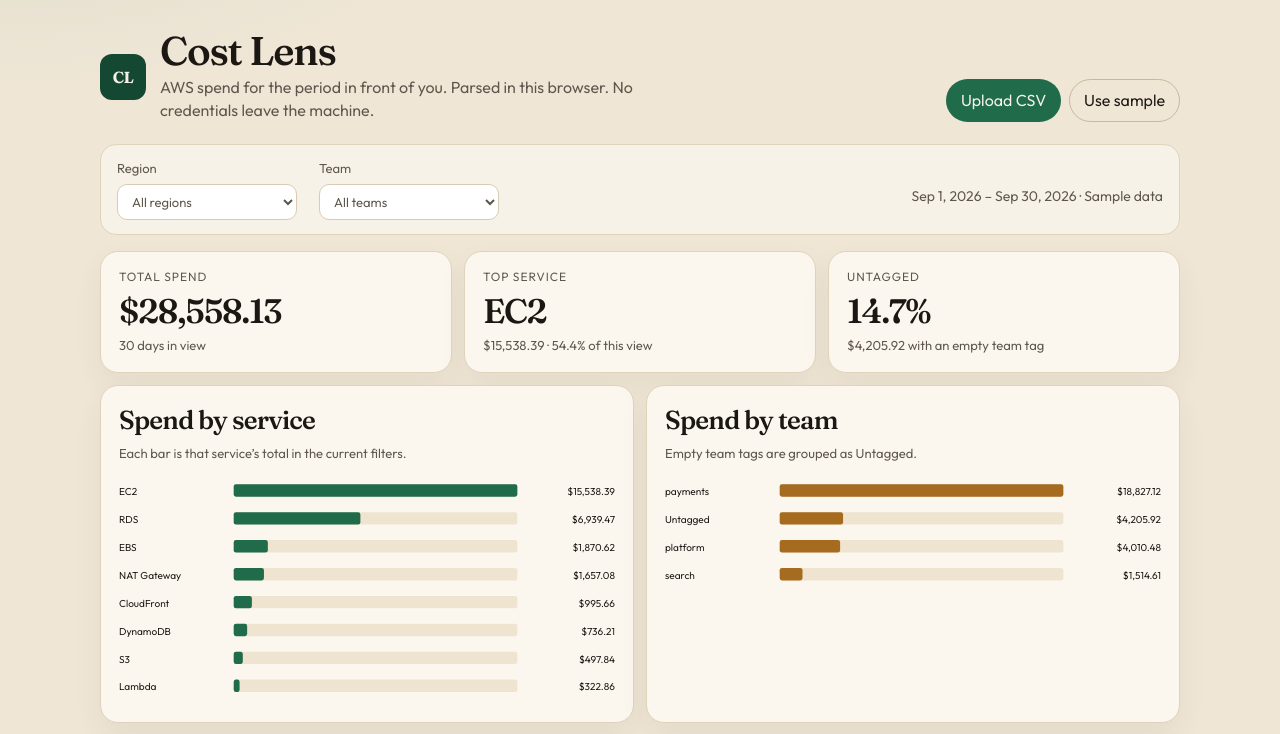
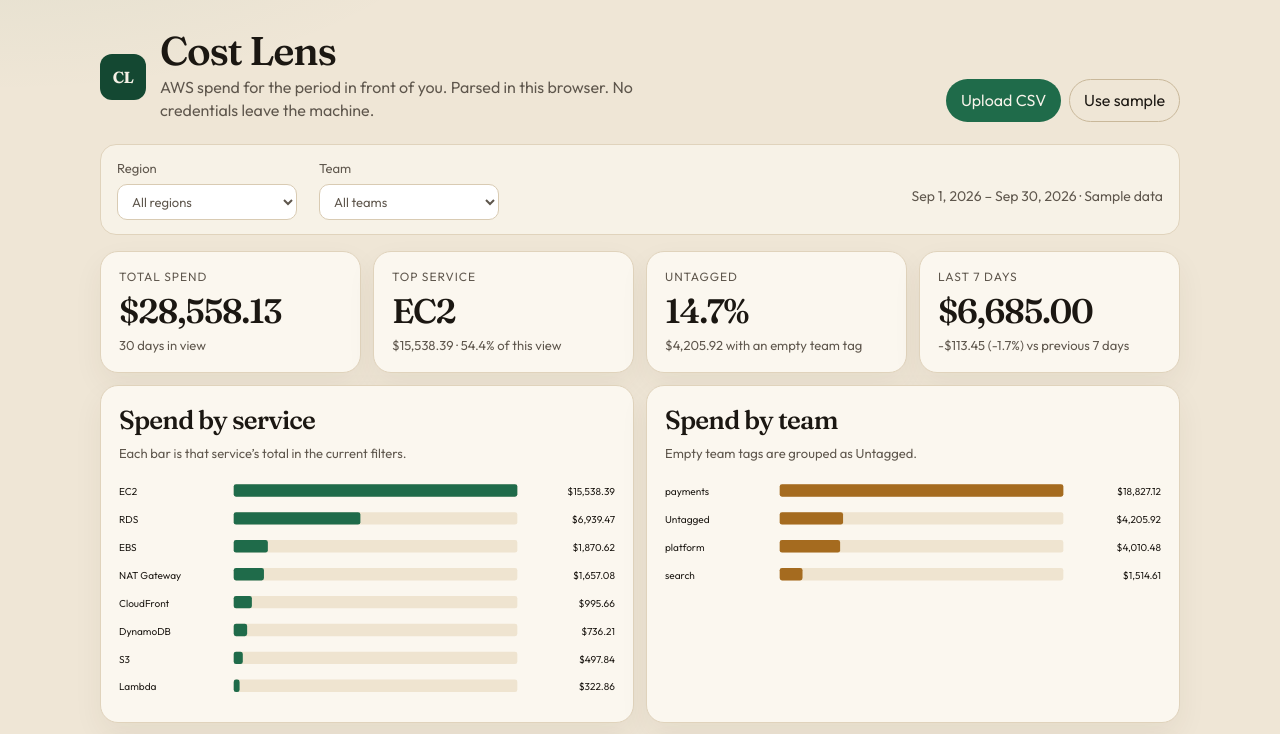
Before and after one commit to rabiya-cursor/gauntlet-app-demo, a website built with Vite: page index.html in a window 1280 px wide. Shown: the top 734 px of the page. Built offline with nearby package versions, Linux system fonts and the light colour scheme.

Commit message:
Add Last 7 days vs previous 7 days spend card

```diff
--- /dev/null
+++ b/src/lib/weekOverWeek.ts
@@ -0,0 +1,46 @@
+import type { CostRow } from "./types";
+
+export const WINDOW_DAYS = 7;
+
+export type WeekOverWeek = {
+  /** Spend in the 7 calendar days ending on the latest date in the rows (inclusive). */
+  currentUsd: number;
+  /** Spend in the 7 calendar days before that window. */
+  previousUsd: number;
+  changeUsd: number;
+  /** Fraction (0.12 means +12%), or null when previousUsd is 0. */
+  changePct: number | null;
+  currentStart: string;
+  currentEnd: string;
+  previousStart: string;
+  previousEnd: string;
+};
+
+/** Shift an ISO date (YYYY-MM-DD) by a number of calendar days, in UTC. */
+export function shiftDay(iso: string, days: number): string {
+  const date = new Date(`${iso}T00:00:00Z`);
+  date.setUTCDate(date.getUTCDate() + days);
+  return date.toISOString().slice(0, 10);
+}
+
+/** Compare the last 7 days of spend with the 7 days before that, for whatever rows are passed in. */
+export function weekOverWeek(rows: CostRow[]): WeekOverWeek | null {
+  if (rows.length === 0) return null;
+
+  const currentEnd = rows.reduce((latest, row) => (row.date > latest ? row.date : latest), rows[0].date);
+  const currentStart = shiftDay(currentEnd, -(WINDOW_DAYS - 1));
+  const previousEnd = shiftDay(currentStart, -1);
+  const previousStart = shiftDay(previousEnd, -(WINDOW_DAYS - 1));
+
+  let currentUsd = 0;
+  let previousUsd = 0;
+  for (const row of rows) {
+    if (row.date >= currentStart && row.date <= currentEnd) currentUsd += row.costUsd;
+    else if (row.date >= previousStart && row.date <= previousEnd) previousUsd += row.costUsd;
+  }
+
+  const changeUsd = currentUsd - previousUsd;
+  const changePct = previousUsd === 0 ? null : changeUsd / previousUsd;
+
+  return { currentUsd, previousUsd, changeUsd, changePct, currentStart, currentEnd, previousStart, previousEnd };
+}
--- a/src/main.ts
+++ b/src/main.ts
@@ -7,6 +7,7 @@ import { formatDay, formatPercent, formatPeriod, formatRatio, formatUsd } from "
 import { savingsIdeas } from "./lib/savings";
 import { clearUploadedCsv, loadFilters, loadUploadedCsv, saveFilters, saveUploadedCsv } from "./lib/storage";
 import { ALL, UNTAGGED, type CostRow, type Filters } from "./lib/types";
+import { weekOverWeek } from "./lib/weekOverWeek";
 
 const appRoot = document.querySelector<HTMLElement>("#app");
 if (!appRoot) throw new Error("Missing #app");
@@ -82,6 +83,7 @@ function render(): void {
   const teams = spendByTeam(filtered);
   const anomalies = detectAnomalies(filtered);
   const ideas = savingsIdeas(filtered);
+  const wow = weekOverWeek(filtered);
 
   const masthead = document.createElement("header");
   masthead.className = "masthead";
@@ -156,6 +158,7 @@ function render(): void {
       formatPercent(summary.untaggedShare),
       `${formatUsd(summary.untaggedUsd)} with an empty team tag`,
     ),
+    card("Last 7 days", wow ? formatUsd(wow.currentUsd) : "—", weekOverWeekNote(wow)),
   );
 
   const charts = document.createElement("div");
@@ -220,6 +223,13 @@ function selectField(labelText: string, value: string, options: Array<[string, s
   select.addEventListener("change", () => onChange(select.value));
   label.append(select);
   return label;
+}
+
+function weekOverWeekNote(wow: ReturnType<typeof weekOverWeek>): string {
+  if (!wow) return "Nothing matches these filters";
+  const sign = wow.changeUsd > 0 ? "+" : "";
+  const pct = wow.changePct === null ? "new spend" : `${sign}${formatPercent(wow.changePct)}`;
+  return `${sign}${formatUsd(wow.changeUsd)} (${pct}) vs previous 7 days`;
 }
 
 function card(kicker: string, value: string, note: string): HTMLElement {
--- a/src/style.css
+++ b/src/style.css
@@ -159,7 +159,7 @@ select {
 
 .cards {
   display: grid;
-  grid-template-columns: repeat(3, 1fr);
+  grid-template-columns: repeat(4, 1fr);
   gap: 12px;
   margin-bottom: 12px;
 }
```
Also changed, not shown: src/lib/weekOverWeek.test.ts (added, +63 -0 lines).
